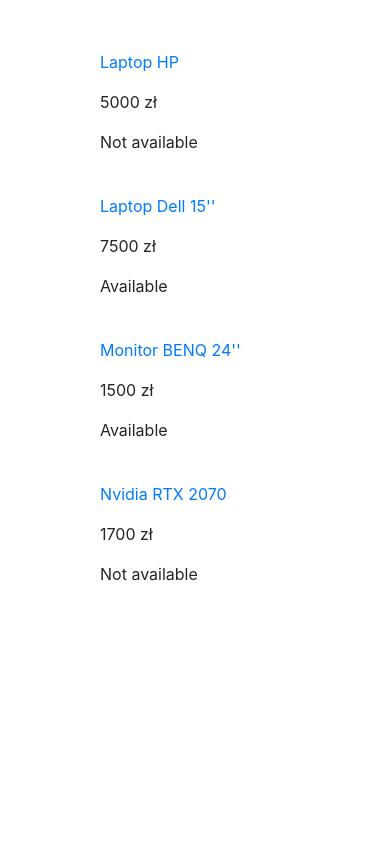
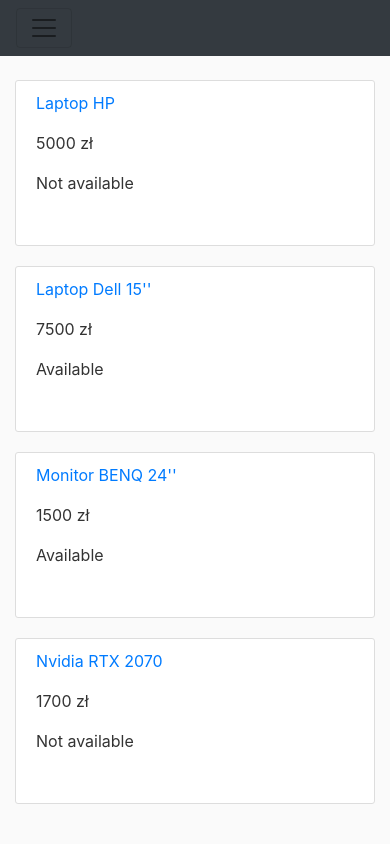
Before and after one commit to JacekRuszkowski/django_domowe_2, a Django app: template django_domowe_produkt/product/templates/product/home.html in a window 390 px wide. Run offline with Django 3.2, Linux system fonts and the light colour scheme; data comes from the database, SQL or seed files in the repository; the template is opened without the code that fills it: values that come from a table or form of the project are taken from there, most other values are stand-ins (such as "Sample title", 1, 10 or a date in 2020); some libraries are stand-ins or nearby versions.

Commit message:
update_2

```diff
--- a/django_domowe_produkt/django_domowe_produkt/settings.py
+++ b/django_domowe_produkt/django_domowe_produkt/settings.py
@@ -38,6 +38,7 @@ INSTALLED_APPS = [
     'django.contrib.messages',
     'django.contrib.staticfiles',
     'product',
+    'crispy_forms',
 ]
 
 MIDDLEWARE = [
@@ -119,3 +120,5 @@ USE_TZ = True
 # https://docs.djangoproject.com/en/3.1/howto/static-files/
 
 STATIC_URL = '/static/'
+
+CRISPY_TEMPLATE_PACK = 'bootstrap4'
--- a/django_domowe_produkt/django_domowe_produkt/urls.py
+++ b/django_domowe_produkt/django_domowe_produkt/urls.py
@@ -14,9 +14,12 @@ Including another URLconf
     2. Add a URL to urlpatterns:  path('blog/', include('blog.urls'))
 """
 from django.contrib import admin
+from django.contrib.auth import views as log_views
 from django.urls import path, include
 
 urlpatterns = [
     path('admin/', admin.site.urls),
     path('', include('product.urls')),
+    path('login/', log_views.LoginView.as_view(), name='login'),
+    path('logout/', log_views.LogoutView.as_view(), name='logout'),
 ]
--- /dev/null
+++ b/django_domowe_produkt/product/static/product/main.css
@@ -0,0 +1,84 @@
+body {
+  background: #fafafa;
+  color: #333333;
+  margin-top: 5rem;
+}
+
+h1, h2, h3, h4, h5, h6 {
+  color: #444444;
+}
+
+ul {
+  margin: 0;
+}
+
+.bg-steel {
+  background-color: #5f788a;
+}
+
+.site-header .navbar-nav .nav-link {
+  color: #cbd5db;
+}
+
+.site-header .navbar-nav .nav-link:hover {
+  color: #ffffff;
+}
+
+.site-header .navbar-nav .nav-link.active {
+  font-weight: 500;
+}
+
+.content-section {
+  background: #ffffff;
+  padding: 10px 20px;
+  border: 1px solid #dddddd;
+  border-radius: 3px;
+  margin-bottom: 20px;
+}
+
+.article-title {
+  color: #444444;
+}
+
+a.article-title:hover {
+  color: #428bca;
+  text-decoration: none;
+}
+
+.article-content {
+  white-space: pre-line;
+}
+
+.article-img {
+  height: 65px;
+  width: 65px;
+  margin-right: 16px;
+}
+
+.article-metadata {
+  padding-bottom: 1px;
+  margin-bottom: 4px;
+  border-bottom: 1px solid #e3e3e3
+}
+
+.article-metadata a:hover {
+  color: #333;
+  text-decoration: none;
+}
+
+.article-svg {
+  width: 25px;
+  height: 25px;
+  vertical-align: middle;
+}
+
+.account-img {
+  height: 125px;
+  width: 125px;
+  margin-right: 20px;
+  margin-bottom: 16px;
+}
+
+.account-heading {
+  font-size: 2.5rem;
+}
--- a/django_domowe_produkt/product/templates/product/base.html
+++ b/django_domowe_produkt/product/templates/product/base.html
@@ -1,4 +1,5 @@
 <!DOCTYPE html>
+{% load static %}
 <html lang="en">
 <head>
 <head>
@@ -8,6 +9,7 @@
 
     <!-- Bootstrap CSS -->
     <link rel="stylesheet" href="https://maxcdn.bootstrapcdn.com/bootstrap/4.0.0/css/bootstrap.min.css" integrity="sha384-Gn5384xqQ1aoWXA+058RXPxPg6fy4IWvTNh0E263XmFcJlSAwiGgFAW/dAiS6JXm" crossorigin="anonymous">
+    <link rel="stylesheet" type="text/css" href="{% static 'blog/main.css' %}">
 
     {% if title %}
         <title>{{ title }}</title>
@@ -17,8 +19,31 @@
 </head>
 
 <body>
-    <div style="padding: 50px 0 0px 100px;">
-     {% block content %} {% endblock content %}
-    </div>
+    <header class="site-header">
+        <nav class="navbar navbar-expand-md navbar-light bg-dark fixed-top">
+            <div class="container">
+<!--           menu z prawej-->
+              <button class="navbar-toggler" type="button" data-toggle="collapse" data-target="#navbarToggle" aria-controls="navbarToggle" aria-expanded="false" aria-label="Toggle navigation">
+              <span class="navbar-toggler-icon"></span>
+              </button>
+
+              <div class="collapse navbar-collapse" id="navbarToggle">
+                <div class="navbar-nav mr-auto">
+                    <a class="nav-item nav-link" href="{% url 'home' %}">Home</a>
+                    <a class="nav-item nav-link" href="#">Login</a>
+                </div>
+              </div>
+            </div>
+        </nav>
+    </header>
+
+     <main role="main" class="container">
+          <div class="row">
+            <div class="col-md-10">
+                {% block content %}{% endblock %}
+            </div>
+          </div>
+     </main>
+
 </body>
 </html>
--- a/django_domowe_produkt/product/templates/product/home.html
+++ b/django_domowe_produkt/product/templates/product/home.html
@@ -3,6 +3,8 @@
 {% block content %}
 
    {% for product in all_products %}
+          <article class="media content-section">
+              <div class="media-body">
                     <p><a href="{% url 'product-detail' pk=product.pk %}">{{ product.title }}</a></p>
                     <p>{{ product.price }} zł</p>
                     {% if product.is_available == True %}
@@ -11,6 +13,8 @@
                         <p>Not available</p>
                     {% endif %}
                     <br>
+              </div>
+          </article>
     {% endfor %}
 
 {% endblock content %}
--- a/django_domowe_produkt/product/views.py
+++ b/django_domowe_produkt/product/views.py
@@ -3,10 +3,6 @@ from .models import Product
 
 # Create your views here.
 
-
-def product_view(request):
-    content = {'product': Product.objects.first()}
-    return render(request, 'product/product.html', content)
 
 
 def product_detail(request, pk):
```
Lines whose indentation alone changed are shown as unchanged.
